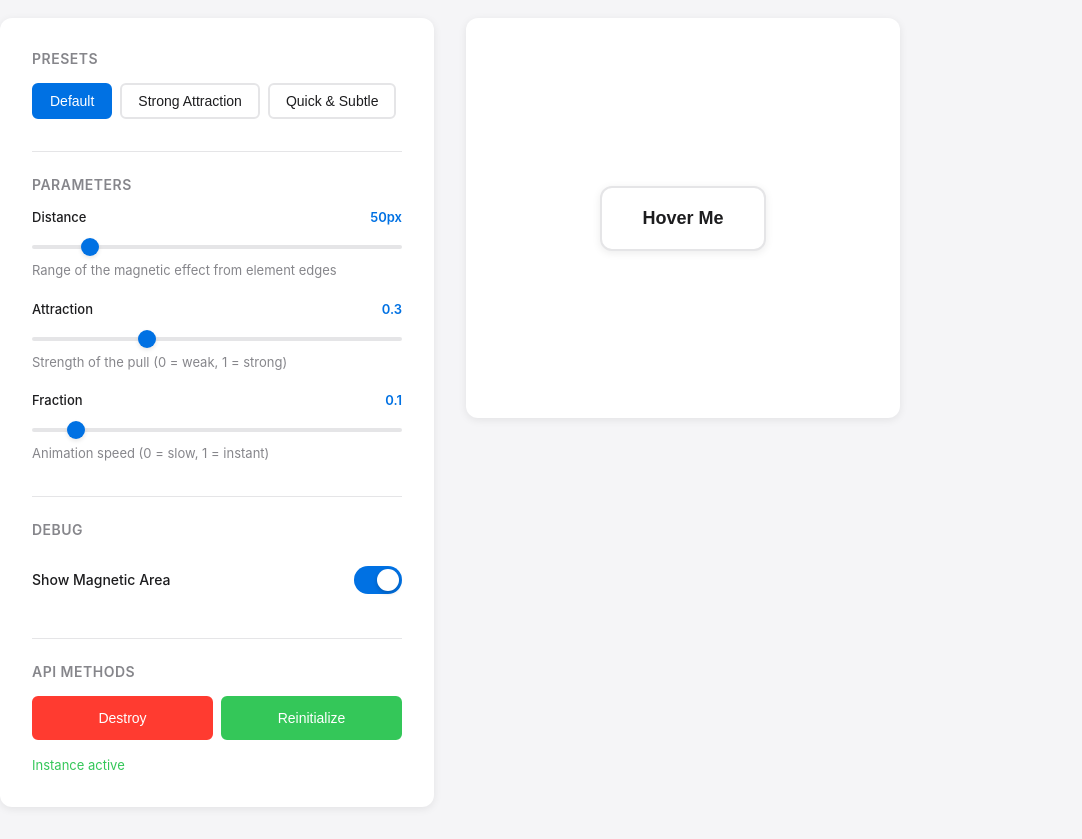
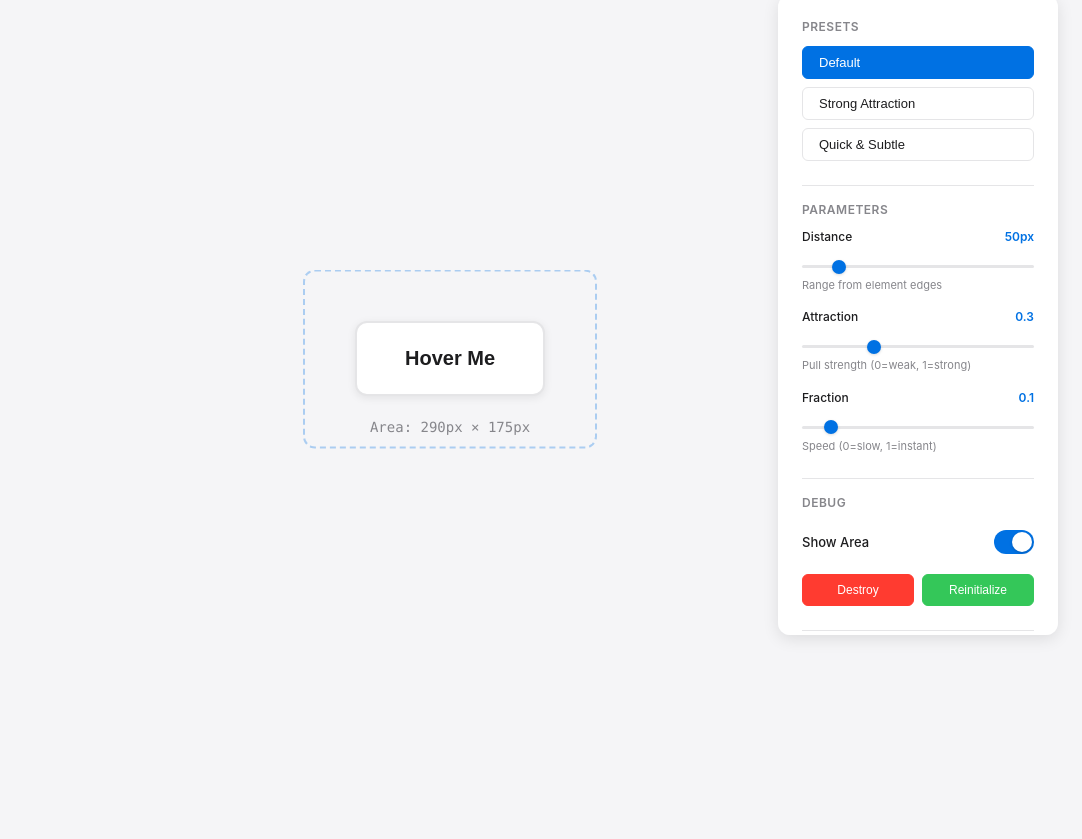
Before and after one commit to phucbm/magnetic-button, a website built with Vite: page demo/index.html in a window 1280 px wide. Shown: the part 85-924 px from the top of the page, without its empty margins (190-1272 px from the left). After the commit the page ends 800 px from the top, so only its background shows below. Built offline with nearby package versions, Linux system fonts and the light colour scheme.

Commit message:
feat(demo): new demo ui

```diff
--- a/demo/index.html
+++ b/demo/index.html
@@ -18,48 +18,79 @@
             color: #1d1d1f;
             min-height: 100vh;
             padding: 2rem 1rem;
+            display: flex;
+            flex-direction: column;
         }
 
         .container {
-            max-width: 900px;
+            flex: 1;
+            max-width: 1200px;
             margin: 0 auto;
+            width: 100%;
+            display: flex;
+            flex-direction: column;
+            position: relative;
         }
 
         h1 {
             text-align: center;
-            margin-bottom: 2rem;
+            margin-bottom: 3rem;
             font-size: 2rem;
             font-weight: 600;
             color: #1d1d1f;
         }
 
-        .demo-layout {
-            display: grid;
-            grid-template-columns: 1fr 1fr;
+        .main-content {
+            flex: 1;
+            display: flex;
+            align-items: center;
+            justify-content: center;
+            position: relative;
+        }
+
+        .demo-center {
+            display: flex;
+            flex-direction: column;
+            align-items: center;
             gap: 2rem;
-            align-items: start;
+            position: relative;
+        }
+
+        .demo-info {
+            position: absolute;
+            top: 0;
+            left: 50%;
+            transform: translateX(-50%);
+            width: 100%;
+            pointer-events: none;
+        }
+
+        .area-display {
+            position: absolute;
+            left: 50%;
+            transform: translateX(-50%);
+            font-size: 0.75rem;
+            color: #86868b;
+            font-family: 'SF Mono', 'Monaco', 'Consolas', monospace;
+            white-space: nowrap;
         }
 
         .controls-panel {
+            position: fixed;
+            right: 2rem;
+            top: 50%;
+            transform: translateY(-50%);
             background: #ffffff;
             border-radius: 12px;
-            padding: 2rem;
-            box-shadow: 0 2px 8px rgba(0, 0, 0, 0.08);
-        }
-
-        .demo-panel {
-            background: #ffffff;
-            border-radius: 12px;
-            padding: 3rem;
-            box-shadow: 0 2px 8px rgba(0, 0, 0, 0.08);
-            min-height: 400px;
-            display: flex;
-            align-items: center;
-            justify-content: center;
+            padding: 1.5rem;
+            box-shadow: 0 4px 16px rgba(0, 0, 0, 0.1);
+            width: 280px;
+            max-height: 80vh;
+            overflow-y: auto;
         }
 
         .section {
-            margin-bottom: 2rem;
+            margin-bottom: 1.5rem;
         }
 
         .section:last-child {
@@ -67,30 +98,31 @@
         }
 
         .section-title {
-            font-size: 0.875rem;
+            font-size: 0.75rem;
             font-weight: 600;
             color: #86868b;
             text-transform: uppercase;
             letter-spacing: 0.5px;
-            margin-bottom: 1rem;
+            margin-bottom: 0.75rem;
         }
 
         .style-buttons {
             display: flex;
+            flex-direction: column;
             gap: 0.5rem;
-            flex-wrap: wrap;
         }
 
         .style-btn {
             padding: 0.5rem 1rem;
-            border: 2px solid #e5e5e7;
+            border: 1.5px solid #e5e5e7;
             background: #ffffff;
             color: #1d1d1f;
             border-radius: 6px;
             cursor: pointer;
-            font-size: 0.875rem;
+            font-size: 0.8125rem;
             font-weight: 500;
             transition: all 0.2s ease;
+            text-align: left;
         }
 
         .style-btn:hover {
@@ -105,7 +137,7 @@
         }
 
         .control {
-            margin-bottom: 1.25rem;
+            margin-bottom: 1rem;
         }
 
         .control:last-child {
@@ -115,7 +147,7 @@
         .control label {
             display: flex;
             justify-content: space-between;
-            font-size: 0.8125rem;
+            font-size: 0.75rem;
             color: #1d1d1f;
             margin-bottom: 0.5rem;
             font-weight: 500;
@@ -123,7 +155,7 @@
 
         .control input[type="range"] {
             width: 100%;
-            height: 4px;
+            height: 3px;
             border-radius: 2px;
             background: #e5e5e7;
             outline: none;
@@ -133,51 +165,59 @@
         .control input[type="range"]::-webkit-slider-thumb {
             -webkit-appearance: none;
             appearance: none;
-            width: 18px;
-            height: 18px;
+            width: 14px;
+            height: 14px;
             border-radius: 50%;
             background: #0071e3;
             cursor: pointer;
-            box-shadow: 0 2px 4px rgba(0, 0, 0, 0.1);
+            box-shadow: 0 1px 3px rgba(0, 0, 0, 0.15);
         }
 
         .control input[type="range"]::-moz-range-thumb {
-            width: 18px;
-            height: 18px;
+            width: 14px;
+            height: 14px;
             border-radius: 50%;
             background: #0071e3;
             cursor: pointer;
             border: none;
-            box-shadow: 0 2px 4px rgba(0, 0, 0, 0.1);
+            box-shadow: 0 1px 3px rgba(0, 0, 0, 0.15);
         }
 
         .value-display {
             font-weight: 600;
             color: #0071e3;
-            font-size: 0.8125rem;
+            font-size: 0.75rem;
+        }
+
+        .info-text {
+            font-size: 0.6875rem;
+            color: #86868b;
+            margin-top: 0.375rem;
+            line-height: 1.4;
         }
 
         .toggle-container {
             display: flex;
             align-items: center;
             justify-content: space-between;
-            padding: 0.75rem 0;
+            padding: 0.5rem 0;
         }
 
         .toggle-label {
-            font-size: 0.875rem;
+            font-size: 0.8125rem;
             font-weight: 500;
             color: #1d1d1f;
         }
 
         .toggle-switch {
             position: relative;
-            width: 48px;
-            height: 28px;
+            width: 40px;
+            height: 24px;
             background: #e5e5e7;
-            border-radius: 14px;
+            border-radius: 12px;
             cursor: pointer;
             transition: background 0.3s ease;
+            flex-shrink: 0;
         }
 
         .toggle-switch.active {
@@ -187,63 +227,24 @@
         .toggle-switch::after {
             content: '';
             position: absolute;
-            top: 3px;
-            left: 3px;
-            width: 22px;
-            height: 22px;
+            top: 2px;
+            left: 2px;
+            width: 20px;
+            height: 20px;
             background: #ffffff;
             border-radius: 50%;
             transition: transform 0.3s ease;
-            box-shadow: 0 2px 4px rgba(0, 0, 0, 0.2);
+            box-shadow: 0 1px 3px rgba(0, 0, 0, 0.2);
         }
 
         .toggle-switch.active::after {
-            transform: translateX(20px);
+            transform: translateX(16px);
         }
 
-        .action-buttons {
-            display: flex;
-            gap: 0.5rem;
-        }
-
-        .action-btn {
-            flex: 1;
-            padding: 0.75rem;
-            border: 2px solid #e5e5e7;
-            background: #ffffff;
-            color: #1d1d1f;
-            border-radius: 6px;
-            cursor: pointer;
-            font-size: 0.875rem;
-            font-weight: 500;
-            transition: all 0.2s ease;
-        }
-
-        .action-btn:hover {
-            transform: translateY(-1px);
-            box-shadow: 0 2px 8px rgba(0, 0, 0, 0.1);
-        }
-
-        .action-btn.btn-destroy {
-            background: #ff3b30;
-            border-color: #ff3b30;
-            color: #ffffff;
-        }
-
-        .action-btn.btn-destroy:hover {
-            background: #ff453a;
-            border-color: #ff453a;
-        }
-
-        .action-btn.btn-success {
-            background: #34c759;
-            border-color: #34c759;
-            color: #ffffff;
-        }
-
-        .action-btn.btn-success:hover {
-            background: #30d158;
-            border-color: #30d158;
+        .divider {
+            height: 1px;
+            background: #e5e5e7;
+            margin: 1rem 0;
         }
 
         .magnetic-wrapper {
@@ -270,13 +271,13 @@
         }
 
         .magnetic-btn {
-            padding: 1.25rem 2.5rem;
+            padding: 1.5rem 3rem;
             border: 2px solid #e5e5e7;
             background: #ffffff;
             color: #1d1d1f;
             border-radius: 12px;
             cursor: pointer;
-            font-size: 1.125rem;
+            font-size: 1.25rem;
             font-weight: 600;
             transition: border-color 0.3s ease, background 0.3s ease, box-shadow 0.3s ease;
             box-shadow: 0 2px 8px rgba(0, 0, 0, 0.08);
@@ -293,26 +294,162 @@
             background: #f0f7ff;
         }
 
-        .info-text {
-            font-size: 0.8125rem;
-            color: #86868b;
-            margin-top: 1rem;
-            line-height: 1.5;
+        .demo-info {
+            display: flex;
+            flex-direction: column;
+            align-items: center;
+            gap: 1rem;
         }
 
-        .divider {
-            height: 1px;
-            background: #e5e5e7;
-            margin: 1.5rem 0;
+        .area-display {
+            font-size: 0.875rem;
+            color: #86868b;
+            font-family: 'SF Mono', 'Monaco', 'Consolas', monospace;
+        }
+
+        .api-buttons {
+            display: flex;
+            gap: 0.75rem;
+        }
+
+        .api-btn {
+            padding: 0.625rem 1.25rem;
+            border: 2px solid #e5e5e7;
+            background: #ffffff;
+            color: #1d1d1f;
+            border-radius: 8px;
+            cursor: pointer;
+            font-size: 0.875rem;
+            font-weight: 500;
+            transition: all 0.2s ease;
+        }
+
+        .api-btn:hover {
+            transform: translateY(-1px);
+            box-shadow: 0 2px 8px rgba(0, 0, 0, 0.1);
+        }
+
+        .api-btn.btn-destroy {
+            background: #ff3b30;
+            border-color: #ff3b30;
+            color: #ffffff;
+        }
+
+        .api-btn.btn-destroy:hover {
+            background: #ff453a;
+            border-color: #ff453a;
+        }
+
+        .api-btn.btn-success {
+            background: #34c759;
+            border-color: #34c759;
+            color: #ffffff;
+        }
+
+        .api-btn.btn-success:hover {
+            background: #30d158;
+            border-color: #30d158;
+        }
+
+        .api-status {
+            font-size: 0.8125rem;
+            color: #34c759;
+            font-weight: 500;
+        }
+
+        .panel-api-buttons {
+            display: flex;
+            gap: 0.5rem;
+            margin-top: 0.75rem;
+        }
+
+        .panel-api-btn {
+            flex: 1;
+            padding: 0.5rem;
+            border: 1.5px solid #e5e5e7;
+            background: #ffffff;
+            color: #1d1d1f;
+            border-radius: 6px;
+            cursor: pointer;
+            font-size: 0.75rem;
+            font-weight: 500;
+            transition: all 0.2s ease;
+        }
+
+        .panel-api-btn:hover {
+            transform: translateY(-1px);
+            box-shadow: 0 2px 6px rgba(0, 0, 0, 0.1);
+        }
+
+        .panel-api-btn.btn-destroy {
+            background: #ff3b30;
+            border-color: #ff3b30;
+            color: #ffffff;
+        }
+
+        .panel-api-btn.btn-destroy:hover {
+            background: #ff453a;
+            border-color: #ff453a;
+        }
+
+        .panel-api-btn.btn-success {
+            background: #34c759;
+            border-color: #34c759;
+            color: #ffffff;
+        }
+
+        .panel-api-btn.btn-success:hover {
+            background: #30d158;
+            border-color: #30d158;
+        }
+
+        .panel-footer {
+            margin-top: 1rem;
+            padding-top: 1rem;
+            border-top: 1px solid #e5e5e7;
+            text-align: center;
+        }
+
+        .panel-footer a {
+            color: #0071e3;
+            text-decoration: none;
+            font-size: 0.75rem;
+            font-weight: 500;
+        }
+
+        .panel-footer a:hover {
+            text-decoration: underline;
+        }
+
+        footer {
+            text-align: center;
+            padding: 2rem 1rem 1rem;
+            color: #86868b;
+            font-size: 0.875rem;
+        }
+
+        @media (max-width: 1024px) {
+            .controls-panel {
+                position: static;
+                transform: none;
+                margin: 2rem auto 0;
+                max-height: none;
+            }
+
+            .main-content {
+                flex-direction: column;
+            }
         }
 
         @media (max-width: 768px) {
-            .demo-layout {
-                grid-template-columns: 1fr;
+            .controls-panel {
+                width: 100%;
+                max-width: 400px;
             }
 
-            .demo-panel {
-                min-height: 300px;
+            .magnetic-btn {
+                padding: 1.25rem 2.5rem;
+                font-size: 1.125rem;
             }
         }
     </style>
@@ -321,8 +458,21 @@
 <div class="container">
     <h1>Magnetic Button Demo</h1>
 
-    <div class="demo-layout">
-        <!-- Left Panel: Controls -->
+    <div class="main-content">
+        <!-- Center: Demo Button -->
+        <div class="demo-center">
+            <div class="magnetic-wrapper debug-area show-debug" id="demo-wrapper">
+                <button class="magnetic-btn" id="demo-btn">
+                    Hover Me
+                </button>
+            </div>
+
+            <div class="demo-info">
+                <div class="area-display" id="area-display">Area: -</div>
+            </div>
+        </div>
+
+        <!-- Right: Compact Controls Panel -->
         <div class="controls-panel">
             <!-- Style Presets -->
             <div class="section">
@@ -345,7 +495,7 @@
                         <span class="value-display" id="distance-value">50px</span>
                     </label>
                     <input type="range" id="distance" min="10" max="300" value="50">
-                    <p class="info-text" style="margin-top: 0.5rem; margin-bottom: 0;">Range of the magnetic effect from element edges</p>
+                    <p class="info-text">Range from element edges</p>
                 </div>
                 <div class="control">
                     <label>
@@ -353,7 +503,7 @@
                         <span class="value-display" id="attraction-value">0.3</span>
                     </label>
                     <input type="range" id="attraction" min="0" max="1" step="0.1" value="0.3">
-                    <p class="info-text" style="margin-top: 0.5rem; margin-bottom: 0;">Strength of the pull (0 = weak, 1 = strong)</p>
+                    <p class="info-text">Pull strength (0=weak, 1=strong)</p>
                 </div>
                 <div class="control">
                     <label>
@@ -361,7 +511,7 @@
                         <span class="value-display" id="fraction-value">0.1</span>
                     </label>
                     <input type="range" id="fraction" min="0" max="1" step="0.1" value="0.1">
-                    <p class="info-text" style="margin-top: 0.5rem; margin-bottom: 0;">Animation speed (0 = slow, 1 = instant)</p>
+                    <p class="info-text">Speed (0=slow, 1=instant)</p>
                 </div>
             </div>
 
@@ -371,30 +521,20 @@
             <div class="section">
                 <div class="section-title">Debug</div>
                 <div class="toggle-container">
-                    <span class="toggle-label">Show Magnetic Area</span>
+                    <span class="toggle-label">Show Area</span>
                     <div class="toggle-switch active" id="debug-toggle"></div>
+                </div>
+                <div class="panel-api-buttons">
+                    <button class="panel-api-btn btn-destroy" id="destroy-btn">Destroy</button>
+                    <button class="panel-api-btn btn-success" id="reinit-btn">Reinitialize</button>
                 </div>
             </div>
 
-            <div class="divider"></div>
-
-            <!-- API Controls -->
-            <div class="section">
-                <div class="section-title">API Methods</div>
-                <div class="action-buttons">
-                    <button class="action-btn btn-destroy" id="destroy-btn">Destroy</button>
-                    <button class="action-btn btn-success" id="reinit-btn">Reinitialize</button>
-                </div>
-                <p class="info-text" id="api-status">Instance active</p>
-            </div>
-        </div>
-
-        <!-- Right Panel: Demo Button -->
-        <div class="demo-panel">
-            <div class="magnetic-wrapper debug-area show-debug" id="demo-wrapper">
-                <button class="magnetic-btn" id="demo-btn">
-                    Hover Me
-                </button>
+            <!-- Panel Footer with GitHub Link -->
+            <div class="panel-footer">
+                <a href="https://github.com/phucbm/magnetic-button" target="_blank" rel="noopener noreferrer">
+                    View on GitHub
+                </a>
             </div>
         </div>
     </div>
--- a/demo/main.ts
+++ b/demo/main.ts
@@ -9,14 +9,14 @@ const presets = {
         fraction: 0.1
     },
     strong: {
-        distance: 100,
-        attraction: 0.8,
-        fraction: 0.1
+        distance: 120,
+        attraction: 0.2,
+        fraction: 0.15
     },
     quick: {
         distance: 80,
-        attraction: 0.5,
-        fraction: 0.5
+        attraction: 0.8,
+        fraction: 0.05
     }
 }
 
@@ -34,7 +34,6 @@ const fractionValue = document.getElementById('fraction-value')!
 const debugToggle = document.getElementById('debug-toggle')!
 const destroyBtn = document.getElementById('destroy-btn') as HTMLElement
 const reinitBtn = document.getElementById('reinit-btn') as HTMLElement
-const apiStatus = document.getElementById('api-status')!
 const styleButtons = document.querySelectorAll('.style-btn')
 
 // State
@@ -61,6 +60,12 @@ function updateDebugArea(distance: number) {
         }
     `
     document.head.appendChild(style)
+
+    // Update area display position - 10px below the debug area
+    const areaDisplay = document.getElementById('area-display')!
+    const offsetFromTop = (areaHeight / 2) + 10
+    areaDisplay.style.top = `${offsetFromTop}px`
+    areaDisplay.textContent = `Area: ${areaWidth}px × ${areaHeight}px`
 }
 
 // Update display values
@@ -93,10 +98,6 @@ function reinitMagnetic(distance: number, attraction: number, fraction: number)
 
     // Update debug area
     updateDebugArea(distance)
-
-    // Update API status
-    apiStatus.textContent = 'Instance active'
-    apiStatus.style.color = '#34c759'
 }
 
 // Initialize demo
@@ -166,8 +167,6 @@ destroyBtn.addEventListener('click', () => {
     if (demoInstance) {
         demoInstance.destroy()
         demoInstance = null
-        apiStatus.textContent = 'Instance destroyed'
-        apiStatus.style.color = '#ff3b30'
     }
 })
 
```
